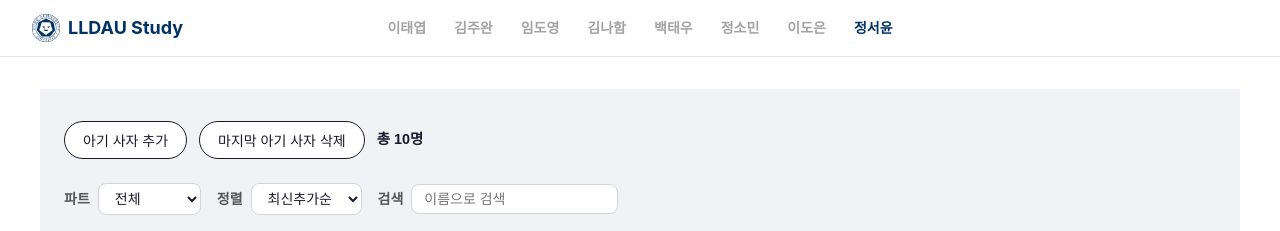
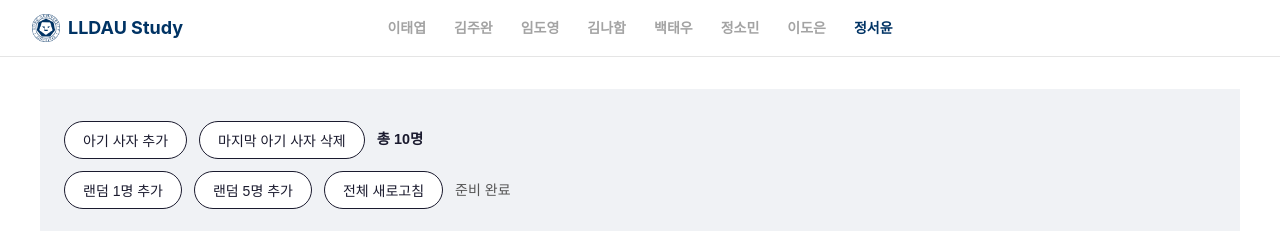
Before and after one commit to Like-Lion-for-DAU/LLDAU-Study-FE, a React (Vite) app: page /seoyun/week4 in a window 1280 px wide. Shown: the top 231 px of the page. Built offline with nearby package versions, Linux system fonts and the light colour scheme.

Commit message:
fetch,abortcontrol,타임아웃재시도

```diff
--- a/src/seoyun/week4/Page.jsx
+++ b/src/seoyun/week4/Page.jsx
@@ -1,6 +1,45 @@
 import { useRef, useState } from "react";
 import styles from "./Page.module.css";
-import { initialMembers, PARTS, DEFAULT_IMAGES } from "./lions";
+import { initialMembers, PARTS, SKILLS_BY_PART, DEFAULT_IMAGES } from "./lions";
+
+const TIMEOUT_MS = 5000;
+
+function pickRandom(arr) {
+  return arr[Math.floor(Math.random() * arr.length)];
+}
+
+function mapApiUser(user, id) {
+  const part = pickRandom(PARTS);
+  const skills = [...SKILLS_BY_PART[part]].sort(() => Math.random() - 0.5).slice(0, 3);
+  const name = `${user.name.first} ${user.name.last}`;
+  const country = user.location?.country || "";
+  const city = user.location?.city || "";
+  return {
+    id,
+    name,
+    part,
+    intro: `${part} · ${country} ${city}에서 합류했어요!`,
+    about: `안녕하세요, ${name}입니다. ${country} ${city} 출신으로 ${part} 분야에서 활동 중입니다.`,
+    skills,
+    badge: skills[0] || "",
+    email: user.email || "",
+    phone: user.phone || "",
+    website: `https://github.com/${user.login?.username || "lion"}`,
+    image: user.picture?.large || `https://picsum.photos/seed/${id}/200/200`,
+    club: "LION TRACK",
+    isMine: false,
+  };
+}
+
+async function fetchRandomUsers(count, signal) {
+  const res = await fetch(
+    `https://randomuser.me/api/?results=${count}&nat=us,gb,ca,au,nz`,
+    { signal }
+  );
+  if (!res.ok) throw new Error(`HTTP ${res.status}`);
+  const data = await res.json();
+  return data.results || [];
+}
 
 const EMPTY_FORM = {
   name: "",
@@ -21,10 +60,14 @@ export default function Week4Page() {
   const [filterPart, setFilterPart] = useState("전체");
   const [sortOrder, setSortOrder] = useState("최신추가순");
   const [searchName, setSearchName] = useState("");
+  const [fetchStatus, setFetchStatus] = useState("idle");
+  const [errorMessage, setErrorMessage] = useState("");
 
-  const nextIdRef = useRef(
-    Math.max(...initialMembers.map((m) => m.id)) + 1
-  );
+  const nextIdRef = useRef(Math.max(...initialMembers.map((m) => m.id)) + 1);
+  const latestRequestIdRef = useRef(0);
+  const latestControllerRef = useRef(null);
+  const lastFetchActionRef = useRef(null);
+  const statusResetTimerRef = useRef(null);
 
   const handleToggleForm = () => setShowForm((prev) => !prev);
 
@@ -68,6 +111,76 @@ export default function Week4Page() {
     handleCloseForm();
   };
 
+  async function runFetchAction(actionFn) {
+    const requestId = ++latestRequestIdRef.current;
+    lastFetchActionRef.current = actionFn;
+
+    if (latestControllerRef.current) latestControllerRef.current.abort();
+    const controller = new AbortController();
+    latestControllerRef.current = controller;
+
+    let timedOut = false;
+    const timeoutId = setTimeout(() => {
+      timedOut = true;
+      controller.abort();
+    }, TIMEOUT_MS);
+
+    setErrorMessage("");
+    setFetchStatus("loading");
+
+    try {
+      await actionFn({
+        signal: controller.signal,
+        isLatest: () => requestId === latestRequestIdRef.current,
+      });
+
+      if (requestId !== latestRequestIdRef.current) return;
+      clearTimeout(timeoutId);
+      setFetchStatus("success");
+
+      if (statusResetTimerRef.current) clearTimeout(statusResetTimerRef.current);
+      statusResetTimerRef.current = setTimeout(() => {
+        if (requestId === latestRequestIdRef.current) setFetchStatus("idle");
+      }, 2000);
+    } catch (err) {
+      if (requestId !== latestRequestIdRef.current) return;
+      clearTimeout(timeoutId);
+      if (err?.name === "AbortError" && timedOut) {
+        setFetchStatus("error");
+        setErrorMessage("불러오기 실패: 시간 초과");
+        return;
+      }
+      if (err?.name === "AbortError") return;
+      setFetchStatus("error");
+      setErrorMessage(`불러오기 실패: ${err?.message || "알 수 없는 오류"}`);
+    }
+  }
+
+  const handleFetchAdd = (count) =>
+    runFetchAction(async (ctx) => {
+      const users = await fetchRandomUsers(count, ctx.signal);
+      if (!ctx.isLatest()) return;
+      const newOnes = users.map((u) => mapApiUser(u, nextIdRef.current++));
+      setMembers((prev) => [...prev, ...newOnes]);
+    });
+
+  const handleFetchRefresh = () =>
+    runFetchAction(async (ctx) => {
+      const mineMembers = members.filter((m) => m.isMine);
+      const fetchCount = members.length - mineMembers.length;
+      if (fetchCount === 0) return;
+      const users = await fetchRandomUsers(fetchCount, ctx.signal);
+      if (!ctx.isLatest()) return;
+      const newOnes = users.map((u) => mapApiUser(u, nextIdRef.current++));
+      setMembers([...mineMembers, ...newOnes]);
+    });
+
+  const handleRetry = () => {
+    if (typeof lastFetchActionRef.current === "function") {
+      runFetchAction(lastFetchActionRef.current);
+    }
+  };
+
   const visibleMembers = (() => {
     let list = members.slice();
     if (filterPart !== "전체") list = list.filter((m) => m.part === filterPart);
@@ -91,6 +204,51 @@ export default function Week4Page() {
           마지막 아기 사자 삭제
         </button>
         <span className={styles["total-count"]}>총 {members.length}명</span>
+      </div>
+
+      <div className={styles["controls"]}>
+        <button
+          type="button"
+          className={`${styles["btn"]} ${styles["btn-fetch"]}`}
+          onClick={() => handleFetchAdd(1)}
+          disabled={fetchStatus === "loading"}
+        >
+          랜덤 1명 추가
+        </button>
+        <button
+          type="button"
+          className={`${styles["btn"]} ${styles["btn-fetch"]}`}
+          onClick={() => handleFetchAdd(5)}
+          disabled={fetchStatus === "loading"}
+        >
+          랜덤 5명 추가
+        </button>
+        <button
+          type="button"
+          className={`${styles["btn"]} ${styles["btn-fetch"]}`}
+          onClick={handleFetchRefresh}
+          disabled={fetchStatus === "loading"}
+        >
+          전체 새로고침
+        </button>
+        <span
+          className={styles["fetch-status"]}
+          data-state={fetchStatus === "idle" ? "" : fetchStatus}
+        >
+          {fetchStatus === "loading" && "불러오는 중..."}
+          {fetchStatus === "success" && "완료!"}
+          {fetchStatus === "error" && errorMessage}
+          {fetchStatus === "idle" && "준비 완료"}
+        </span>
+        {fetchStatus === "error" && (
+          <button
+            type="button"
+            className={`${styles["btn"]} ${styles["btn-retry"]}`}
+            onClick={handleRetry}
+          >
+            재시도
+          </button>
+        )}
       </div>
 
       <div className={styles["view-options"]}>
```
